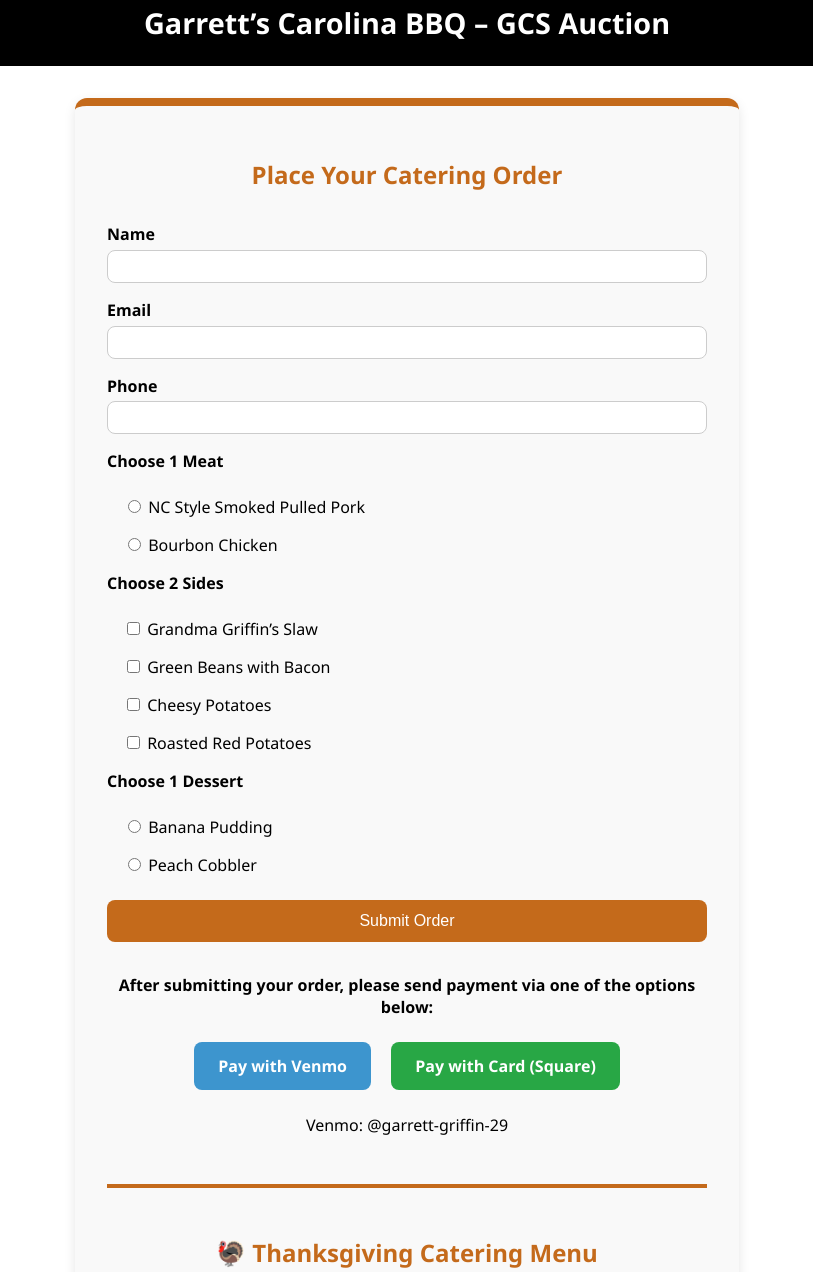
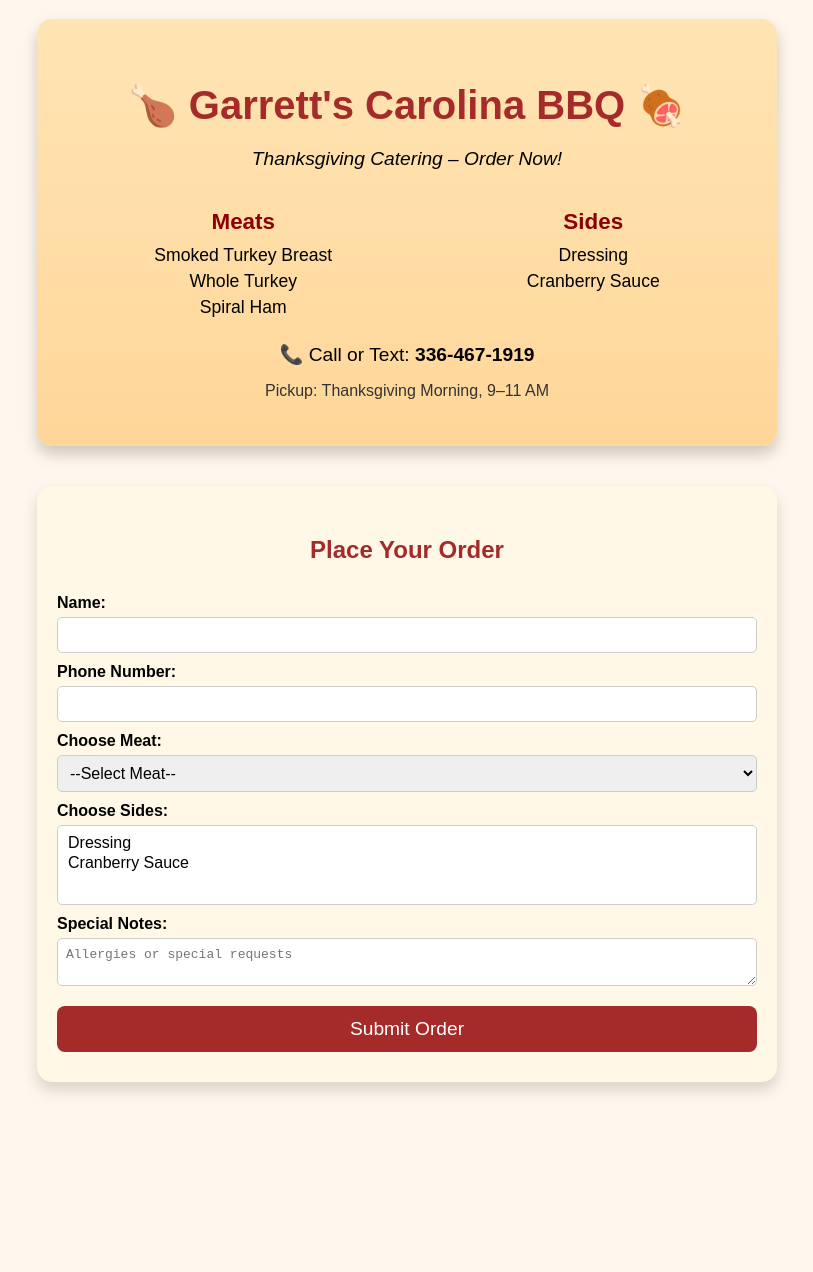
Before and after one commit to garrettgriffin64/BBQ-Auction-Order-Form-GCS, a plain HTML site: page index.html in a window 1280 px wide. Shown: the part 21-1293 px from the top of the page, without its empty margins (233-1046 px from the left). After the commit the page ends 1163 px from the top, so only its background shows below. Drawn offline with Linux system fonts and the light colour scheme.

Commit message:
Add files via upload

```diff
--- a/index.html
+++ b/index.html
@@ -1,218 +1,225 @@
 <!DOCTYPE html>
 <html lang="en">
 <head>
-  <meta charset="UTF-8" />
-  <meta name="viewport" content="width=device-width, initial-scale=1.0" />
-  <title>Garrett’s Carolina BBQ – GCS Auction</title>
+  <meta charset="UTF-8">
+  <meta name="viewport" content="width=device-width, initial-scale=1.0">
+  <title>Garrett's Carolina BBQ - Thanksgiving Catering</title>
   <style>
     body {
-      font-family: 'Segoe UI', Tahoma, Geneva, Verdana, sans-serif;
-      background-color: #fff;
-      color: #000;
+      font-family: Arial, sans-serif;
+      background-color: #fff7ed;
       margin: 0;
       padding: 0;
     }
 
-    header {
-      background-color: #000;
-      color: #fff;
+    /* Flyer Section */
+    .flyer {
+      background: linear-gradient(to bottom, #ffe5b4, #ffd699);
+      padding: 30px 20px;
+      border-radius: 15px;
+      max-width: 700px;
+      margin: 40px auto;
+      box-shadow: 0 8px 15px rgba(0,0,0,0.2);
       text-align: center;
-      padding: 1.5rem 0;
     }
 
-    header h1 {
-      margin: 0;
-      font-size: 1.8rem;
+    .flyer h1 {
+      color: #a52a2a;
+      font-size: 2.5em;
+      margin-bottom: 10px;
     }
 
-    main {
-      max-width: 600px;
-      margin: 2rem auto;
-      padding: 2rem;
-      border-radius: 12px;
-      background-color: #f9f9f9;
-      box-shadow: 0 4px 12px rgba(0, 0, 0, 0.1);
-      border-top: 8px solid #c46a1b; /* Fall accent color */
+    .flyer .subtitle {
+      font-size: 1.2em;
+      margin-bottom: 20px;
+      font-style: italic;
     }
 
-    h2 {
-      color: #c46a1b;
-      text-align: center;
-      margin-bottom: 1rem;
+    .menu {
+      display: flex;
+      justify-content: space-around;
+      flex-wrap: wrap;
+      margin-bottom: 20px;
     }
 
-    form {
+    .menu-column h2 {
+      font-size: 1.4em;
+      margin-bottom: 10px;
+      color: #8b0000;
+    }
+
+    .menu-column ul {
+      list-style: none;
+      padding: 0;
+      margin: 0 20px;
+    }
+
+    .menu-column li {
+      font-size: 1.1em;
+      margin: 5px 0;
+    }
+
+    .flyer .contact {
+      font-size: 1.2em;
+      margin-bottom: 5px;
+    }
+
+    .flyer .note {
+      font-size: 1em;
+      color: #333;
+    }
+
+    /* Order Form */
+    .order-form {
+      background: #fff8e7;
+      padding: 30px 20px;
+      max-width: 700px;
+      margin: 20px auto 60px;
+      border-radius: 15px;
+      box-shadow: 0 8px 15px rgba(0,0,0,0.15);
+    }
+
+    .order-form h2 {
+      text-align: center;
+      color: #a52a2a;
+      margin-bottom: 20px;
+    }
+
+    .order-form form {
       display: flex;
       flex-direction: column;
     }
 
-    label {
-      font-weight: 600;
-      margin-top: 1rem;
+    .order-form label {
+      margin-top: 10px;
+      font-weight: bold;
     }
 
-    input[type="text"],
-    input[type="email"],
-    input[type="tel"],
-    select {
-      padding: 0.5rem;
+    .order-form input,
+    .order-form select,
+    .order-form textarea {
+      margin-top: 5px;
+      padding: 8px;
+      border-radius: 5px;
       border: 1px solid #ccc;
-      border-radius: 8px;
-      margin-top: 0.3rem;
+      font-size: 1em;
     }
 
-    .options {
-      margin-top: 0.5rem;
+    .order-form select[multiple] {
+      height: 80px;
     }
 
-    .options label {
-      font-weight: normal;
-      display: block;
-      margin-left: 1rem;
-    }
-
-    button {
-      background-color: #c46a1b;
-      color: #fff;
+    .order-form button {
+      margin-top: 20px;
+      padding: 12px;
+      background-color: #a52a2a;
+      color: white;
+      font-size: 1.2em;
       border: none;
       border-radius: 8px;
-      padding: 0.75rem;
-      font-size: 1rem;
-      margin-top: 1.5rem;
       cursor: pointer;
       transition: background-color 0.3s ease;
     }
 
-    button:hover {
-      background-color: #a85917;
+    .order-form button:hover {
+      background-color: #8b0000;
     }
 
-    .thank-you {
+    .thank-you-message {
       display: none;
+      color: green;
       text-align: center;
-      color: green;
+      margin-top: 10px;
       font-weight: bold;
-      margin-top: 1rem;
-    }
-
-    .payment-section {
-      text-align: center;
-      margin-top: 2rem;
-    }
-
-    .payment-button {
-      background-color: #3d95ce; /* Venmo blue as default, will override for Square */
-      color: #fff;
-      text-decoration: none;
-      padding: 0.8rem 1.5rem;
-      border-radius: 8px;
-      display: inline-block;
-      font-weight: 600;
-      transition: background-color 0.3s ease;
-      margin: 0.5rem;
-    }
-
-    .venmo-button {
-      background-color: #3d95ce;
-    }
-    .square-button {
-      background-color: #28a745; /* green for card payment */
-    }
-
-    .payment-button:hover {
-      opacity: 0.9;
-    }
-
-    footer {
-      text-align: center;
-      margin: 2rem 0 1rem;
-      font-size: 0.9rem;
-      color: #333;
     }
   </style>
 </head>
 <body>
-  <header>
-    <h1>Garrett’s Carolina BBQ – GCS Auction</h1>
-  </header>
 
-  <main>
-    <h2>Place Your Catering Order</h2>
-    <form id="cateringForm" action="https://formspree.io/f/mgvnrkda" method="POST">
-      <label for="name">Name</label>
-      <input type="text" id="name" name="Name" required />
+  <!-- Flyer Section -->
+  <section class="flyer">
+    <div class="flyer-content">
+      <h1>🍗 Garrett's Carolina BBQ 🍖</h1>
+      <p class="subtitle">Thanksgiving Catering – Order Now!</p>
 
-      <label for="email">Email</label>
-      <input type="email" id="email" name="Email" required />
+      <div class="menu">
+        <div class="menu-column">
+          <h2>Meats</h2>
+          <ul>
+            <li>Smoked Turkey Breast</li>
+            <li>Whole Turkey</li>
+            <li>Spiral Ham</li>
+          </ul>
+        </div>
 
-      <label for="phone">Phone</label>
-      <input type="tel" id="phone" name="Phone" required />
-
-      <label>Choose 1 Meat</label>
-      <div class="options">
-        <label><input type="radio" name="Meat" value="NC Style Smoked Pulled Pork" required /> NC Style Smoked Pulled Pork</label>
-        <label><input type="radio" name="Meat" value="Bourbon Chicken" /> Bourbon Chicken</label>
+        <div class="menu-column">
+          <h2>Sides</h2>
+          <ul>
+            <li>Dressing</li>
+            <li>Cranberry Sauce</li>
+          </ul>
+        </div>
       </div>
 
-      <label>Choose 2 Sides</label>
-      <div class="options">
-        <label><input type="checkbox" name="Sides" value="Grandma Griffin’s Slaw" /> Grandma Griffin’s Slaw</label>
-        <label><input type="checkbox" name="Sides" value="Green Beans with Bacon" /> Green Beans with Bacon</label>
-        <label><input type="checkbox" name="Sides" value="Cheesy Potatoes" /> Cheesy Potatoes</label>
-        <label><input type="checkbox" name="Sides" value="Roasted Red Potatoes" /> Roasted Red Potatoes</label>
-      </div>
+      <p class="contact">📞 Call or Text: <strong>336-467-1919</strong></p>
+      <p class="note">Pickup: Thanksgiving Morning, 9–11 AM</p>
+    </div>
+  </section>
 
-      <label>Choose 1 Dessert</label>
-      <div class="options">
-        <label><input type="radio" name="Dessert" value="Banana Pudding" required /> Banana Pudding</label>
-        <label><input type="radio" name="Dessert" value="Peach Cobbler" /> Peach Cobbler</label>
-      </div>
+  <!-- Order Form Section -->
+  <section class="order-form">
+    <h2>Place Your Order</h2>
+    <form action="https://formspree.io/f/xzzjyawp" method="POST">
+      <label for="name">Name:</label>
+      <input type="text" id="name" name="name" required>
+
+      <label for="phone">Phone Number:</label>
+      <input type="tel" id="phone" name="phone" required>
+
+      <label for="meat">Choose Meat:</label>
+      <select id="meat" name="meat" required>
+        <option value="">--Select Meat--</option>
+        <option value="smoked-turkey">Smoked Turkey Breast</option>
+        <option value="whole-turkey">Whole Turkey</option>
+        <option value="spiral-ham">Spiral Ham</option>
+      </select>
+
+      <label for="sides">Choose Sides:</label>
+      <select id="sides" name="sides[]" multiple required>
+        <option value="dressing">Dressing</option>
+        <option value="cranberry-sauce">Cranberry Sauce</option>
+      </select>
+
+      <label for="notes">Special Notes:</label>
+      <textarea id="notes" name="notes" placeholder="Allergies or special requests"></textarea>
 
       <button type="submit">Submit Order</button>
-      <p class="thank-you">Thank you for your order!</p>
+      <p class="thank-you-message">Thank you! Your order has been submitted.</p>
     </form>
-
-    <div class="payment-section">
-      <p><strong>After submitting your order, please send payment via one of the options below:</strong></p>
-      <a href="https://venmo.com/garrett-griffin-29" target="_blank" class="payment-button venmo-button">Pay with Venmo</a>
-      <a href="https://square.link/u/BiMBYPQn?src=sheet" target="_blank" class="payment-button square-button">Pay with Card (Square)</a>
-      <p>Venmo: @garrett-griffin-29</p>
-    </div>
-<hr style="margin: 3rem 0; border: none; border-top: 4px solid #c46a1b;" />
-
-<h2 style="text-align:center; color:#c46a1b;">🦃 Thanksgiving Catering Menu</h2>
-
-<iframe src="images/flyer.pdf" width="100%" height="600px"></iframe>
-
-
-
-  </main>
-
-  <footer>
-    <p>Questions? Call or text <strong>336-467-1919</strong></p>
-  </footer>
+  </section>
 
   <script>
-    const form = document.getElementById('cateringForm');
-    const thankYou = document.querySelector('.thank-you');
+    const form = document.querySelector('form');
+    const thankYou = document.querySelector('.thank-you-message');
 
-    form.addEventListener('submit', async (e) => {
+    form.addEventListener('submit', function(e){
       e.preventDefault();
-      const formData = new FormData(form);
-      const response = await fetch(form.action, {
-        method: form.method,
-        body: formData,
+      fetch(form.action, {
+        method: 'POST',
+        body: new FormData(form),
         headers: { 'Accept': 'application/json' }
+      }).then(response => {
+        if (response.ok) {
+          thankYou.style.display = 'block';
+          form.reset();
+        } else {
+          alert('Oops! There was a problem submitting your form.');
+        }
+      }).catch(error => {
+        alert('Oops! There was a problem submitting your form.');
       });
-
-      if (response.ok) {
-        thankYou.style.display = 'block';
-        form.reset();
-        window.scrollTo({ top: 0, behavior: 'smooth' });
-      } else {
-        alert('There was an issue submitting your order. Please try again.');
-      }
     });
   </script>
+
 </body>
 </html>
```
